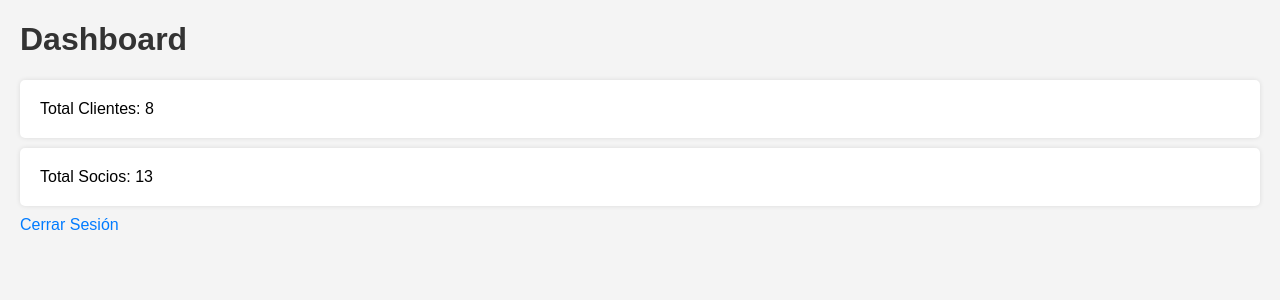
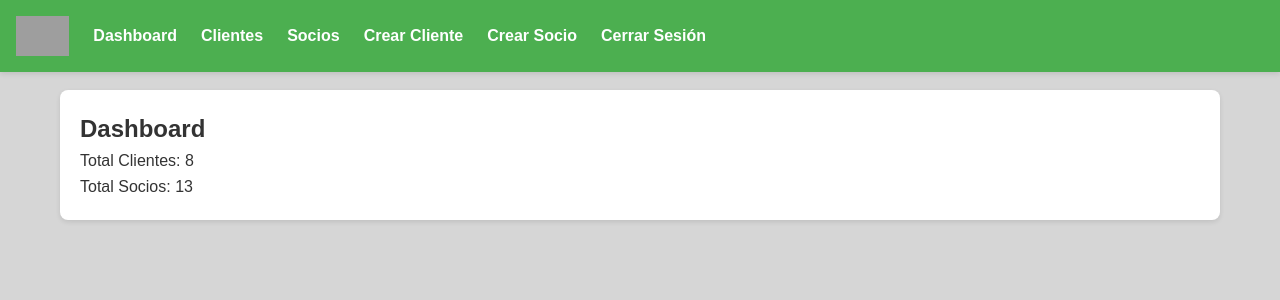
Before and after one commit to Gonzalo-Montilla/ProyectoDisensa, a Django app: page /dashboard/ in a window 1280 px wide. Shown: the top 300 px of the page. Run offline with Django 5.2, Linux system fonts and the light colour scheme; a user stored in the database is signed in; data comes from the database, SQL or seed files in the repository; both versions use the stored data as it was after the commit; grey boxes are pictures that could not be loaded.

Commit message:
Ajustar ruta de CSS y verificar views.py

```diff
--- a/businessapp/static/css/style.css
+++ b/businessapp/static/css/style.css
@@ -1,19 +1,141 @@
+/* static/businessapp/css/style.css */
+* {
+    margin: 0;
+    padding: 0;
+    box-sizing: border-box;
+}
+
 body {
-  font-family: Arial, sans-serif;
-  margin: 20px;
-  background-color: #d6d0d0;
+    font-family: Arial, sans-serif;
+    background-color: #d6d6d6; /* Tu fondo gris claro */
+    color: #333;
+    line-height: 1.6;
 }
-h1 {
-  color: #333;
-  text-align: center;
+
+/* Navbar */
+.navbar {
+    background-color: #4CAF50;
+    padding: 1rem;
+    position: fixed;
+    width: 100%;
+    top: 0;
+    z-index: 1000;
+    box-shadow: 0 2px 5px rgba(0,0,0,0.1);
+    display: flex;
+    align-items: center;
 }
-ul {
-  list-style-type: none;
-  padding: 0;
+
+.navbar .logo {
+    height: 40px;
+    margin-right: 1.5rem;
 }
+
+.navbar a {
+    color: white;
+    text-decoration: none;
+    margin-right: 1.5rem;
+    font-weight: bold;
+}
+
+.navbar a:hover {
+    color: #e0e0e0;
+}
+
+/* Contenido */
+.content {
+    margin-top: 70px; /* Espacio para la navbar fija */
+    padding: 20px;
+    max-width: 1200px;
+    margin-left: auto;
+    margin-right: auto;
+}
+
+/* Tarjetas */
+.card {
+    background: white;
+    padding: 20px;
+    margin-bottom: 20px;
+    border-radius: 8px;
+    box-shadow: 0 2px 5px rgba(0,0,0,0.1);
+}
+
+/* Formulario Login */
+.login-container {
+    max-width: 400px;
+    margin: 100px auto;
+    padding: 30px;
+    background: white;
+    border-radius: 8px;
+    box-shadow: 0 4px 10px rgba(0,0,0,0.1);
+    text-align: center;
+}
+
+.login-container h1 {
+    margin-bottom: 20px;
+    color: #4CAF50;
+}
+
+.login-container label {
+    display: block;
+    text-align: left;
+    margin-bottom: 5px;
+    color: #555;
+}
+
+.login-container input {
+    width: 100%;
+    padding: 10px;
+    margin-bottom: 15px;
+    border: 1px solid #ddd;
+    border-radius: 4px;
+}
+
+.login-container button {
+    width: 100%;
+    padding: 10px;
+    background-color: #4CAF50;
+    color: white;
+    border: none;
+    border-radius: 4px;
+    cursor: pointer;
+}
+
+.login-container button:hover {
+    background-color: #45a049;
+}
+
+.error {
+    color: red;
+    margin-top: 10px;
+}
+
+/* Lista */
+table {
+    width: 100%;
+    border-collapse: collapse;
+    margin-top: 20px;
+}
+
+th, td {
+    padding: 12px;
+    text-align: left;
+    border-bottom: 1px solid #ddd;
+}
+
+th {
+    background-color: #4CAF50;
+    color: white;
+}
+
+tr:hover {
+    background-color: #f5f5f5;
+}
+
+/* Tu estilo para li (puedes ajustarlo) */
 li {
-  background-color: #fff;
-  margin: 5px 0;
-  padding: 10px;
-  border-radius: 5px;
+    list-style-type: none;
+    background-color: #fff; /* Tu fondo blanco */
+    padding: 10px;
+    margin: 5px 0;
+    border-radius: 5px;
 }
--- /dev/null
+++ b/businessapp/templates/businessapp/base.html
@@ -0,0 +1,33 @@
+<!DOCTYPE html>
+<html lang="es">
+<head>
+    <meta charset="UTF-8">
+    <meta name="viewport" content="width=device-width, initial-scale=1.0">
+    <title>{% block title %}CrediSmart{% endblock %}</title>
+    {% load static %}
+    <link rel="stylesheet" href="{% static 'css/style.css' %}">
+</head>
+<body>
+    <div class="navbar">
+        <img src="{% static 'businessapp/images/logo.png' %}" alt="CrediSmart Logo" class="logo">
+        <a href="{% url 'dashboard' %}">Dashboard</a>
+        <a href="{% url 'client_list' %}">Clientes</a>
+        <a href="{% url 'partner_list' %}">Socios</a>
+        <a href="{% url 'create_client' %}">Crear Cliente</a>
+        <a href="{% url 'create_partner' %}">Crear Socio</a>
+        {% if user.is_authenticated %}
+            <a href="{% url 'logout' %}">Cerrar Sesión</a>
+        {% else %}
+            <a href="{% url 'login' %}">Iniciar Sesión</a>
+        {% endif %}
+    </div>
+    <div class="content">
+        {% block content %}{% endblock %}
+        {% if messages %}
+            {% for message in messages %}
+                <p class="error">{{ message }}</p>
+            {% endfor %}
+        {% endif %}
+    </div>
+</body>
+</html>
--- a/businessapp/templates/businessapp/dashboard.html
+++ b/businessapp/templates/businessapp/dashboard.html
@@ -1,21 +1,9 @@
-<!DOCTYPE html>
-<html lang="es">
-<head>
-    <meta charset="UTF-8">
-    <meta name="viewport" content="width=device-width, initial-scale=1.0">
-    <title>Dashboard - CrediSmart</title>
-    <style>
-        body { font-family: Arial, sans-serif; margin: 20px; background-color: #f4f4f4; }
-        h1 { color: #333; }
-        .card { background: white; padding: 20px; margin: 10px 0; border-radius: 5px; box-shadow: 0 0 5px rgba(0,0,0,0.1); }
-        a { color: #007BFF; text-decoration: none; }
-        a:hover { text-decoration: underline; }
-    </style>
-</head>
-<body>
-    <h1>Dashboard</h1>
-    <div class="card">Total Clientes: {{ clients }}</div>
-    <div class="card">Total Socios: {{ partners }}</div>
-    <a href="{% url 'logout' %}">Cerrar Sesión</a>
-</body>
-</html>
+{% extends 'businessapp/base.html' %}
+{% block title %}Dashboard - CrediSmart{% endblock %}
+{% block content %}
+    <div class="card">
+        <h2>Dashboard</h2>
+        <p>Total Clientes: {{ clients }}</p>
+        <p>Total Socios: {{ partners }}</p>
+    </div>
+{% endblock %}
--- a/businessapp/urls.py
+++ b/businessapp/urls.py
@@ -3,12 +3,15 @@ from . import views
 
 
 urlpatterns = [
+    path('', views.dashboard, name='dashboard'),
     path('login/', views.login_view, name='login'),
     path('clients/', views.client_list, name='client_list'),
     path('partners/', views.businesspartner_list, name='businesspartner_list'),
+    path('partners/', views.partner_list, name='partner_list'),
     path('create_client/', views.create_client, name='create_client'),
     path('dashboard/', views.dashboard, name='dashboard'),
     path('export_clients/', views.export_clients_excel, name='export_clients'),
     path('export_partners/', views.export_partners_excel, name='export_partners'),
     path('logout/', views.logout_view, name='logout'),
+    path('create_partner/', views.create_partner, name='create_partner'),
 ]
--- a/businessapp/views.py
+++ b/businessapp/views.py
@@ -11,6 +11,7 @@ from django.contrib.auth.decorators import login_required
 from businessapp.models import Client, BusinessPartner
 from django.contrib.auth import logout
 from django.shortcuts import redirect
+from .models import Client, BusinessPartner
 
 
 @login_required
@@ -18,7 +19,7 @@ def logout_view(request):
     logout(request)
     return redirect('login')
 
-
+@login_required
 def client_list(request):
     if not request.user.is_authenticated:
         return redirect('login')
@@ -43,6 +44,7 @@ def login_view(request):
             messages.error(request, 'Usuario o contraseña incorrectos.')
     return render(request, 'businessapp/login.html')
 
+@login_required
 def create_client(request):
     if request.method == 'POST':
         name = request.POST.get('name')
@@ -107,3 +109,19 @@ def export_partners_excel(request):
     response['Content-Disposition'] = 'attachment; filename="partners.xlsx"'
     df.to_excel(response, index=False)
     return response
+
+@login_required
+def create_partner(request):
+    if request.method == 'POST':
+        name = request.POST.get('name')
+        city = request.POST.get('city')
+        affiliation_date = request.POST.get('affiliation_date')
+        sales_history = request.POST.get('sales_history')
+        BusinessPartner.objects.create(name=name, city=city, affiliation_date=affiliation_date, sales_history=sales_history)
+        return redirect('partner_list')
+    return render(request, 'businessapp/create_partner.html')
+
+@login_required
+def partner_list(request):
+    partners = BusinessPartner.objects.all()
+    return render(request, 'businessapp/partner_list.html', {'partners': partners})
```
Also changed, not shown: businessapp/templates/businessapp/client_list.html (+7 -20 lines), businessapp/templates/businessapp/create_client.html (+18 -86 lines), businessapp/templates/businessapp/create_partner.html (added, +16 -0 lines), businessapp/templates/businessapp/login.html (+6 -26 lines), businessapp/templates/businessapp/partner_list.html (added, +24 -0 lines), businessapp/static/images/CS - CREDISMART PNG WEB.png (added), businessapp/static/images/logo_credisensa.webp (added), db.sqlite3.
